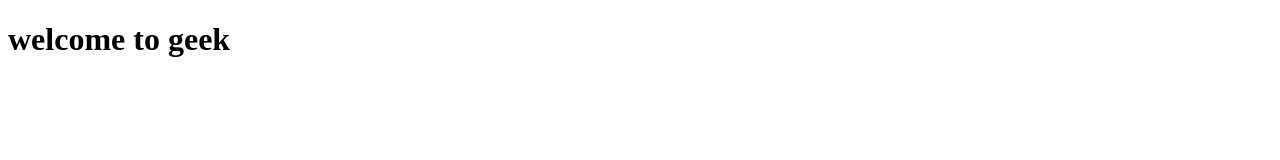
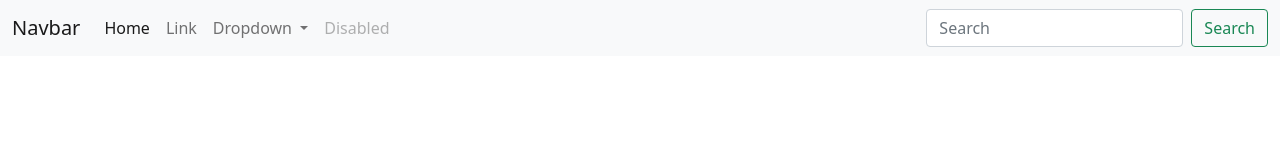
Before and after one commit to Geeks-Innovative-Technology/web, a plain HTML site: page index.html in a window 1280 px wide. Drawn offline with nearby package versions, Linux system fonts and the light colour scheme.

Commit message:
font and bootstrap setup

```diff
--- a/index.html
+++ b/index.html
@@ -4,12 +4,61 @@
     <meta charset="UTF-8">
     <meta http-equiv="X-UA-Compatible" content="IE=edge">
     <meta name="viewport" content="width=device-width, initial-scale=1.0">
-    <title>Geek Innovate Technology</title>
+    <!-- CSS only -->
+   <link href="https://cdn.jsdelivr.net/npm/bootstrap@5.0.1/dist/css/bootstrap.min.css" rel="stylesheet" integrity="sha384-+0n0xVW2eSR5OomGNYDnhzAbDsOXxcvSN1TPprVMTNDbiYZCxYbOOl7+AMvyTG2x" crossorigin="anonymous">
+   <!-- favicon -->
+   <link rel="apple-touch-icon" sizes="180x180" href="/images/apple-touch-icon.png">
+   <link rel="icon" type="image/png" sizes="32x32" href="/images/favicon-32x32.png">
+   <link rel="icon" type="image/png" sizes="16x16" href="/images/favicon-16x16.png">
+   <link rel="manifest" href="/images/site.webmanifest">
+   <title>Geek Innovate Technology</title>
 </head>
 <body>
-    <div class="container">
-        <h1>welcome to geek</h1>
+    <!-- for icons -->
+    <script src="https://use.fontawesome.com/df6675427d.js"></script>
+    <!-- JavaScript Bundle with Popper -->
+   <script src="https://cdn.jsdelivr.net/npm/bootstrap@5.0.1/dist/js/bootstrap.bundle.min.js" integrity="sha384-gtEjrD/SeCtmISkJkNUaaKMoLD0//ElJ19smozuHV6z3Iehds+3Ulb9Bn9Plx0x4" crossorigin="anonymous"></script>
 
+    <!-- nav header -->
+    <nav class="navbar navbar-expand-lg navbar-light bg-light">
+    <div class="container-fluid">
+      <a class="navbar-brand" href="#">Navbar</a>
+      <button class="navbar-toggler" type="button" data-bs-toggle="collapse" data-bs-target="#navbarSupportedContent" aria-controls="navbarSupportedContent" aria-expanded="false" aria-label="Toggle navigation">
+        <span class="navbar-toggler-icon"></span>
+      </button>
+      <div class="collapse navbar-collapse" id="navbarSupportedContent">
+        <ul class="navbar-nav me-auto mb-2 mb-lg-0">
+          <li class="nav-item">
+            <a class="nav-link active" aria-current="page" href="#">Home</a>
+          </li>
+          <li class="nav-item">
+            <a class="nav-link" href="#">Link</a>
+          </li>
+          <li class="nav-item dropdown">
+            <a class="nav-link dropdown-toggle" href="#" id="navbarDropdown" role="button" data-bs-toggle="dropdown" aria-expanded="false">
+              Dropdown
+            </a>
+            <ul class="dropdown-menu" aria-labelledby="navbarDropdown">
+              <li><a class="dropdown-item" href="#">Action</a></li>
+              <li><a class="dropdown-item" href="#">Another action</a></li>
+              <li><hr class="dropdown-divider"></li>
+              <li><a class="dropdown-item" href="#">Something else here</a></li>
+            </ul>
+          </li>
+          <li class="nav-item">
+            <a class="nav-link disabled" href="#" tabindex="-1" aria-disabled="true">Disabled</a>
+          </li>
+        </ul>
+        <form class="d-flex">
+          <input class="form-control me-2" type="search" placeholder="Search" aria-label="Search">
+          <button class="btn btn-outline-success" type="submit">Search</button>
+        </form>
+      </div>
     </div>
+  </nav>
+  <div class="container">
+
+
+   </div>
 </body>
 </html>
```
Also changed, not shown: images/android-chrome-192x192.png (added), images/android-chrome-512x512.png (added), images/apple-touch-icon.png (added), images/favicon-16x16.png (added), images/favicon-32x32.png (added), images/favicon.ico (added), images/site.webmanifest (added).
